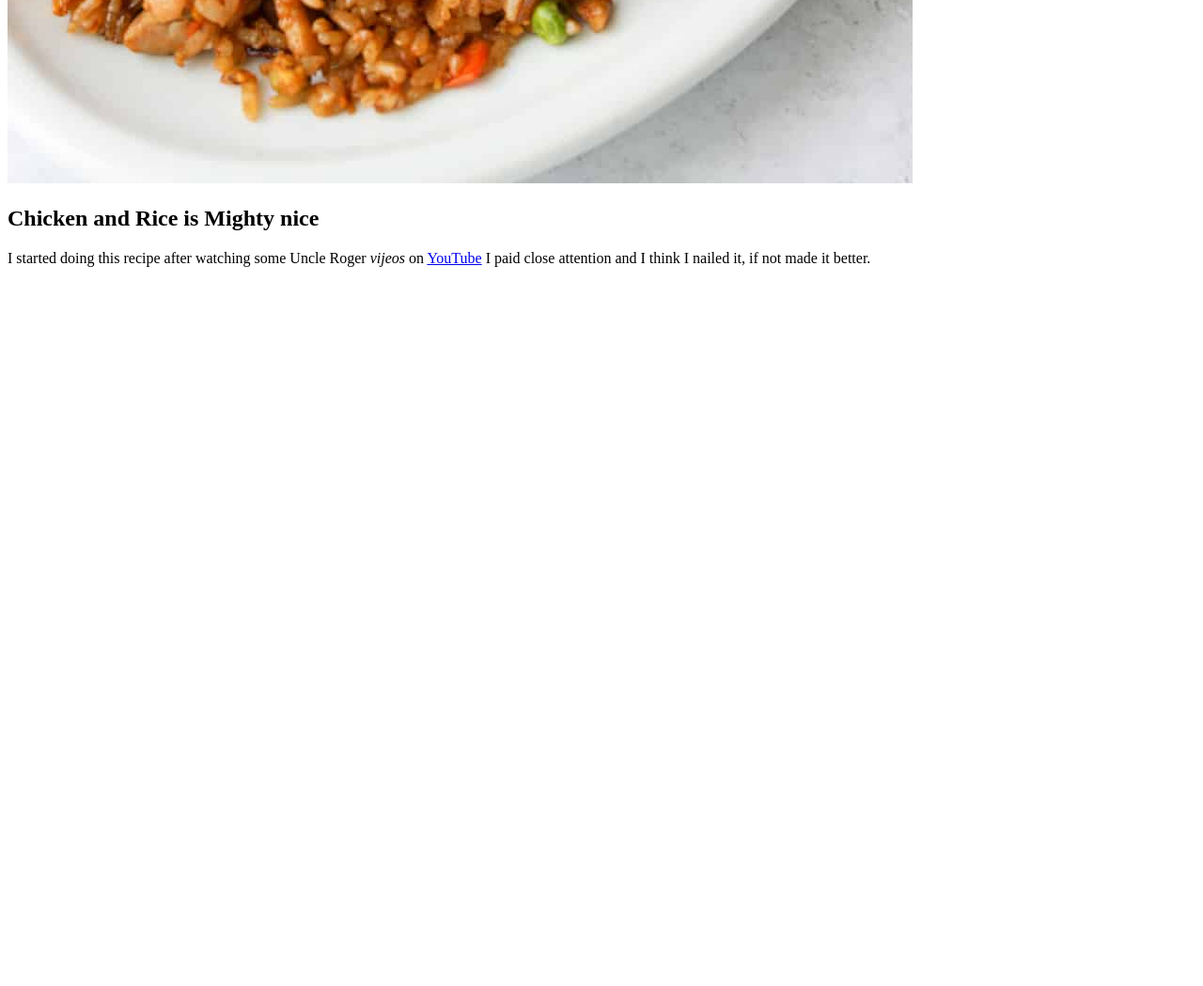
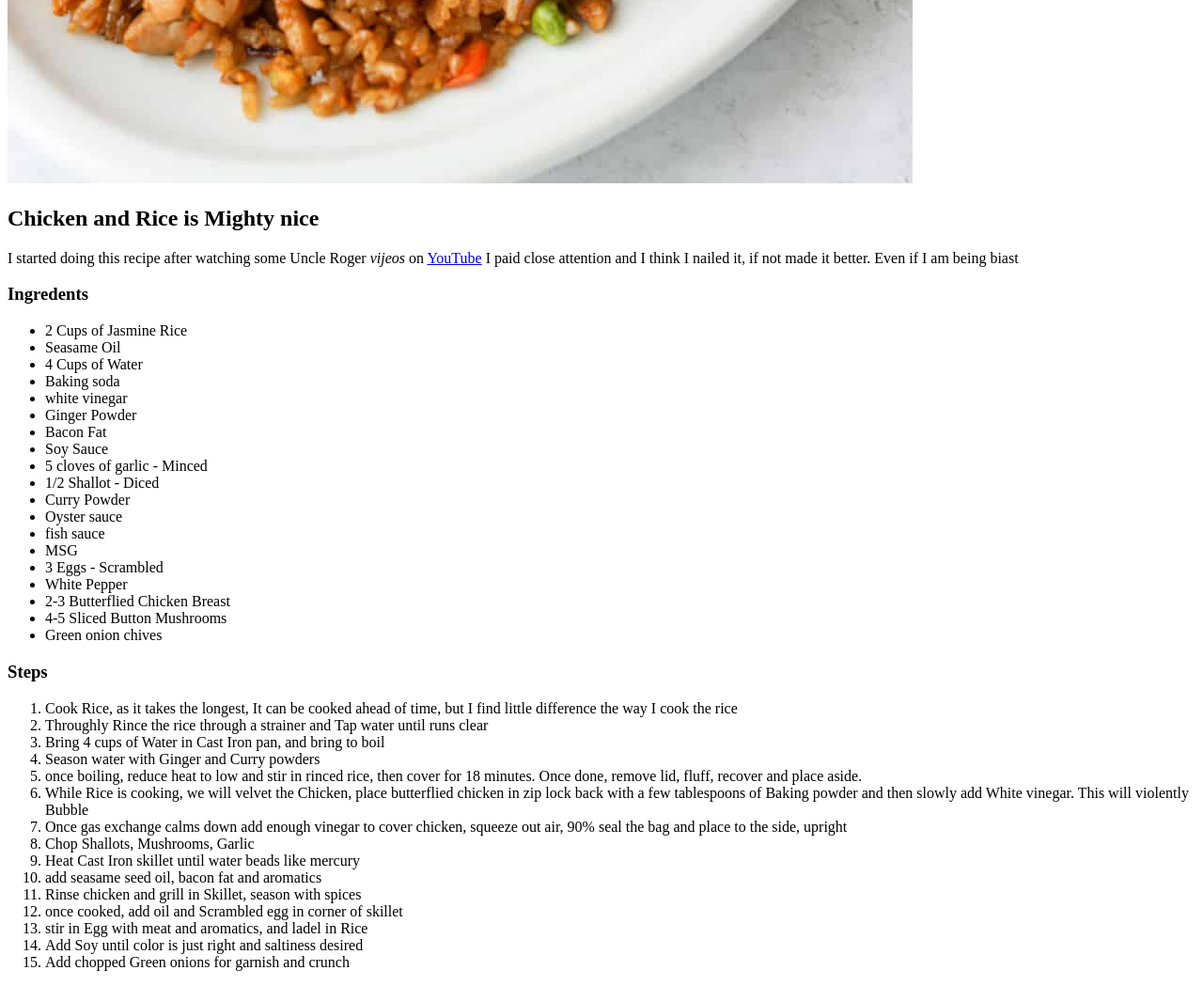
Before and after one commit to JohnnyTroublemaker/odin-recipes, a plain HTML site: page recipes/chicken-fried-rice.html in a window 1280 px wide. Shown: the part 1165-2214 px from the top of the page at 94% size. Before the commit the page ends 1465 px from the top, so only its background shows below. Drawn offline with Linux system fonts and the light colour scheme.

Commit message:
Ingredients and Steps

```diff
--- a/recipes/chicken-fried-rice.html
+++ b/recipes/chicken-fried-rice.html
@@ -10,7 +10,46 @@
     <H1>Chicken Fried Rice</H1>
     <img src="../img/chicken-fried-rice.jpg" alt="Steaming bowl of Chicken Fried Rice">
     <H2>Chicken and Rice is <strong>Mighty</strong> nice</H2>
-    <p>I started doing this recipe after watching some Uncle Roger <em>vijeos</em> on <a href="https://www.youtube.com/watch?v=SGBP3sG3a9Y&t=448s">YouTube</a> I paid close attention and I think I nailed it, if not made it better.</p>
-
+    <p>I started doing this recipe after watching some Uncle Roger <em>vijeos</em> on <a href="https://www.youtube.com/watch?v=SGBP3sG3a9Y&t=448s">YouTube</a> I paid close attention and I think I nailed it, if not made it better. Even if I am being biast</p>
+    <h3>Ingredents</h3>
+      <ul>
+        <li>2 Cups of Jasmine Rice</li>
+        <li>Seasame Oil</li>
+        <li>4 Cups of Water</li>
+        <li>Baking soda</li>
+        <li>white vinegar</li>
+        <li>Ginger Powder</li>
+        <li>Bacon Fat</li>
+        <li>Soy Sauce</li>
+        <li>5 cloves of garlic - Minced</li>
+        <li>1/2 Shallot - Diced</li>
+        <li>Curry Powder</li>
+        <li>Oyster sauce</li>
+        <li>fish sauce</li>
+        <li>MSG</li>
+        <li>3 Eggs - Scrambled</li>
+        <li>White Pepper</li>
+        <li>2-3 Butterflied Chicken Breast</li>
+        <li>4-5 Sliced Button Mushrooms</li>
+        <li>Green onion chives</li>
+      </ul>
+    <h3>Steps</h3>
+      <ol>
+        <li>Cook Rice, as it takes the longest, It can be cooked ahead of time, but I find little difference the way I cook the rice</li>
+        <li>Throughly Rince the rice through a strainer and Tap water until runs clear</li>
+        <li>Bring 4 cups of Water in Cast Iron pan, and bring to boil</li>
+        <li>Season water with Ginger and Curry powders</li>
+        <li>once boiling, reduce heat to low and stir in rinced rice, then cover for 18 minutes. Once done, remove lid, fluff, recover and place aside.</li>
+        <li>While Rice is cooking, we will velvet the Chicken, place butterflied chicken in zip lock back with a few tablespoons of Baking powder and then slowly add White vinegar. This will violently Bubble</li>
+        <li>Once gas exchange calms down add enough vinegar to cover chicken, squeeze out air, 90% seal the bag and place to the side, upright</li>
+        <li>Chop Shallots, Mushrooms, Garlic</li>
+        <li>Heat Cast Iron skillet until water beads like mercury</li>
+        <li>add seasame seed oil, bacon fat and aromatics</li>
+        <li>Rinse chicken and grill in Skillet, season with spices</li>
+        <li>once cooked, add oil and Scrambled egg in corner of skillet</li>
+        <li>stir in Egg with meat and aromatics, and ladel in Rice</li>
+        <li>Add Soy until color is just right and saltiness desired</li>
+        <li>Add chopped Green onions for garnish and crunch</li>
+       </ol>
 </body>
 </html>
```
